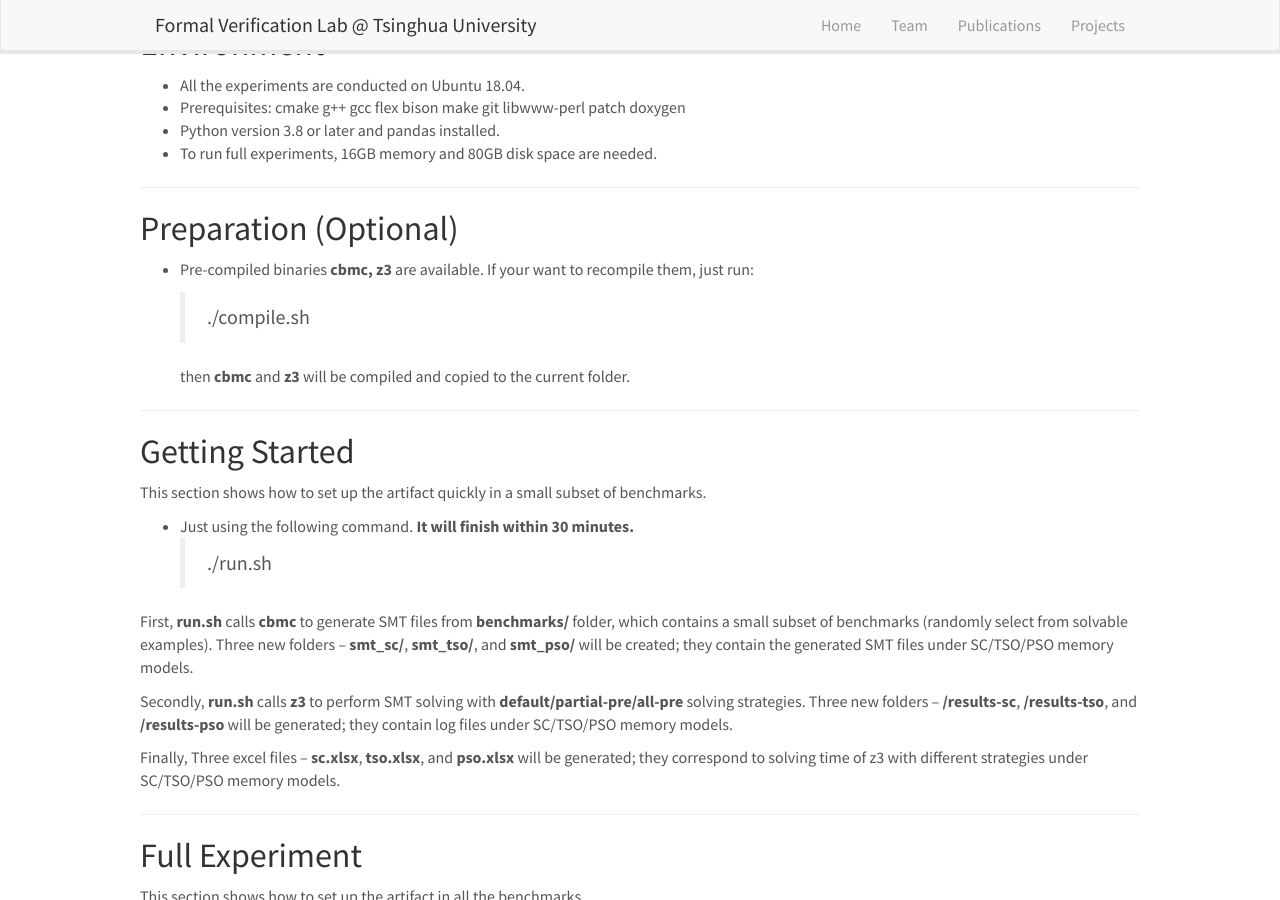
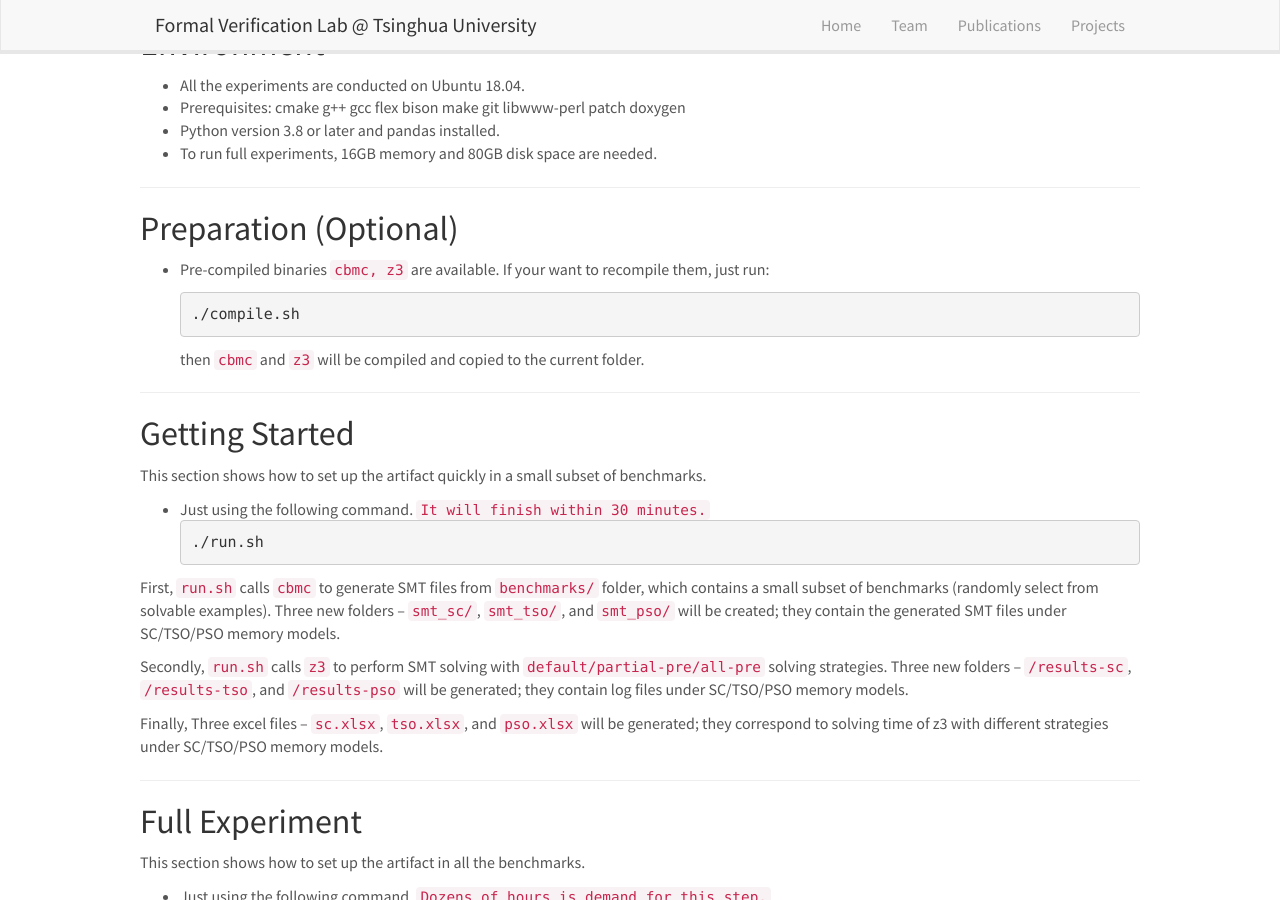
Before and after one commit to thufv/thufv.github.io, a Jekyll site: the page built from _research/ppopp22-artifact.md, in a window 1280 px wide and 900 px high, scrolled down 557 px. Built offline with Jekyll 4.4.1, drawn with Linux system fonts in a browser that asks for light colours; nearby versions of some CDN libraries.

````diff
--- a/_research/ppopp22-artifact.md
+++ b/_research/ppopp22-artifact.md
@@ -35,11 +35,13 @@ Preparation (Optional)
 --------------------------------------
 
 
-* Pre-compiled binaries **cbmc, z3** are available. If your want to recompile them, just run:
+* Pre-compiled binaries `cbmc, z3` are available. If your want to recompile them, just run:
 
-  > ./compile.sh
+  ```
+  ./compile.sh
+  ```
 
-    then **cbmc** and **z3** will be compiled and copied to the current folder.
+    then `cbmc` and `z3` will be compiled and copied to the current folder.
 
 --------------------------------------
 
@@ -48,14 +50,16 @@ Getting Started
 
 This section shows how to set up the artifact quickly in a small subset of benchmarks.
 
-* Just using the following command. **It will finish within 30 minutes.**
-  >  ./run.sh
+* Just using the following command. `It will finish within 30 minutes.`
+  ```
+  ./run.sh
+  ```
 
-First, **run.sh** calls **cbmc** to generate SMT files from **benchmarks/** folder, which contains a small subset of benchmarks (randomly select from solvable examples). Three new folders -- **smt_sc/**, **smt_tso/**, and **smt_pso/** will be created; they contain the generated SMT files under SC/TSO/PSO memory models.
+First, `run.sh` calls `cbmc` to generate SMT files from `benchmarks/` folder, which contains a small subset of benchmarks (randomly select from solvable examples). Three new folders -- `smt_sc/`, `smt_tso/`, and `smt_pso/` will be created; they contain the generated SMT files under SC/TSO/PSO memory models.
 
-Secondly, **run.sh** calls **z3** to perform SMT solving with **default/partial-pre/all-pre** solving strategies. Three new folders -- **/results-sc**, **/results-tso**, and **/results-pso** will be generated; they contain log files under SC/TSO/PSO memory models.
+Secondly, `run.sh` calls `z3` to perform SMT solving with `default/partial-pre/all-pre` solving strategies. Three new folders -- `/results-sc`, `/results-tso`, and `/results-pso` will be generated; they contain log files under SC/TSO/PSO memory models.
 
-Finally, Three excel files -- **sc.xlsx**, **tso.xlsx**, and **pso.xlsx** will be generated; they correspond to solving time of z3 with different strategies under SC/TSO/PSO memory models.
+Finally, Three excel files -- `sc.xlsx`, `tso.xlsx`, and `pso.xlsx` will be generated; they correspond to solving time of z3 with different strategies under SC/TSO/PSO memory models.
 
 --------------------------------------
 
@@ -64,10 +68,12 @@ Full Experiment
 
 This section shows how to set up the artifact in all the benchmarks.
 
-* Just using the following command. **Dozens of hours is demand for this step.**
-  >  ./run.sh ./benchmarks_all
+* Just using the following command. `Dozens of hours is demand for this step.`
+  ```
+  ./run.sh ./benchmarks_all
+  ```
 
-The detailed procedure is the same as in **Getting Start**.
+The detailed procedure is the same as in `Getting Start`.
 
 --------------------------------------
 Directory Structure of the Artifact
@@ -75,39 +81,39 @@ Directory Structure of the Artifact
 
 The artifact consists of the following four directories:
 
-  + **benchmarks/**
+  - `benchmarks/`
 
-    Contains a small subset of solvable benchmarks randomly selected from **benchmarks_all/**.
+    Contains a small subset of solvable benchmarks randomly selected from `benchmarks_all/`.
 
-  + **benchmarks_all/**
+  + `benchmarks_all/`
 
     Contains all the benchmarks used in evaluation. They are from the ConcurrentSafety Category of SV-COMP 2019; it contains 12 sub-categories.
 
-  + **logs-in-paper/**
+  + `logs-in-paper/`
 
     log files and experimental results in paper
 
-  + **compile.sh**
+  + `compile.sh`
 
     Shell script to recompile cbmc and z3 (optional).
 
-  + **run.sh**
+  + `run.sh`
 
     Shell scripts to generates and solves SMT files; and generates result files.
 
-  + **generate_SMT.py**
+  + `generate_SMT.py`
 
     Python script to generate SMT files under SC/TSO/PSO memory model.
 
-  + **call-solver.py**
+  + `call-solver.py`
 
     Python scripts to call Z3 with different strategies.
 
-  + **CBMC-PRE/**
+  + `CBMC-PRE/`
 
     Source code of our modified cbmc
 
-  + **Z3-PRE/**
+  + `Z3-PRE/`
 
     Source code of our modified z3
 
````
